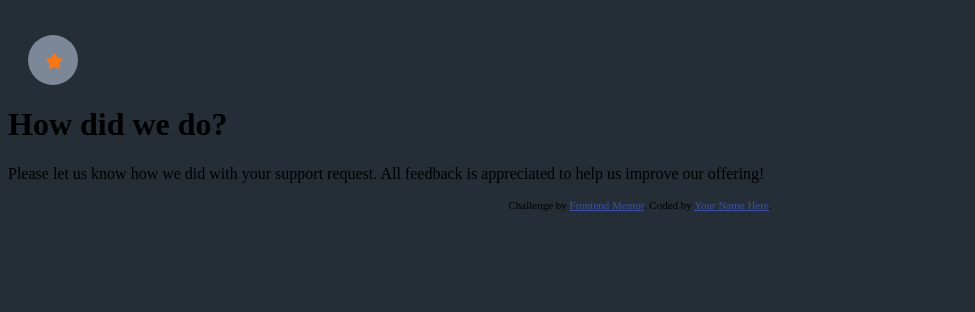
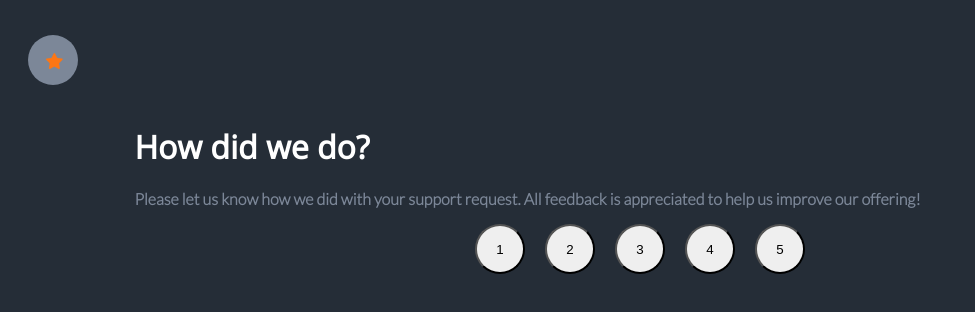
Before and after one commit to Blaji123/Interactive-rating-component, a plain HTML site: page index.html in a window 1280 px wide. Shown: the whole page, without its empty margins (0-975 px from the left). Drawn offline with nearby package versions, Linux system fonts and the light colour scheme; a web font is replaced by a local one.

Commit message:
new commit

```diff
--- a/index.css
+++ b/index.css
@@ -15,7 +15,31 @@ body{
     margin-left:20px;
 }
 #text-container{
-   display:block;
-   margin-top:auto;
-   margin-bottom:auto;
+   display: block;
+   width: 80%;
+   margin-top:40px;
+   margin-left:auto;
+   margin-right:auto;
 }
+#text-container h1{
+    color:white;
+    font-family: 'Open Sans', sans-serif;
+}
+#text-container{
+    color:hsl(216, 12%, 54%);
+    font-family: 'Lato', sans-serif;
+    font-weight: bold;
+}
+#button-container{
+    display:flex;
+    width: 100%;
+    justify-content: center;
+    flex-direction: row;
+}
+button{
+    margin-left:10px;
+    margin-right:10px;
+    border-radius: 50%;
+    width:50px;
+    height:50px;
+}
--- a/index.html
+++ b/index.html
@@ -7,7 +7,9 @@
   <link rel="icon" type="image/png" sizes="32x32" href="./images/favicon-32x32.png">
   <link rel="stylesheet" href="index.css">
   <title>Frontend Mentor | Interactive rating component</title>
-
+  <link rel="preconnect" href="https://fonts.googleapis.com">
+<link rel="preconnect" href="https://fonts.gstatic.com" crossorigin>
+<link href="https://fonts.googleapis.com/css2?family=Aboreto&family=Lato:wght@300&family=Open+Sans&family=Roboto+Condensed&family=Roboto:wght@100&display=swap" rel="stylesheet">
   <!-- Feel free to remove these styles or customise in your own stylesheet 👍 -->
   <style>
     .attribution { font-size: 11px; text-align: center; }
@@ -20,10 +22,18 @@
   <div id="background-star">
   <img src="icon-star.svg" alt="star icon" id="star-icon">
   </div>
+  <div id="text-container">
   <h1>How did we do?</h1>
   <p>Please let us know how we did with your support request. All feedback is appreciated
-  to help us improve our offering!<p></p>
-
+  to help us improve our offering!</p>
+  </div>
+  <div id="button-container">
+  <button>1</button>
+  <button>2</button>
+  <button>3</button>
+  <button>4</button>
+  <button>5</button>
+  </div>
   <!-- Rating state end -->
 
   <!-- Thank you state start -->
@@ -32,9 +42,9 @@
   <!-- Thank you state end -->
 
 
-  <div class="attribution">
+  <!--<div class="attribution">
     Challenge by <a href="https://www.frontendmentor.io?ref=challenge" target="_blank">Frontend Mentor</a>.
-    Coded by <a href="#">Your Name Here</a>.
+    Coded by <a href="#">Your Name Here</a>. -->
   </div>
 </body>
 </html>
```
